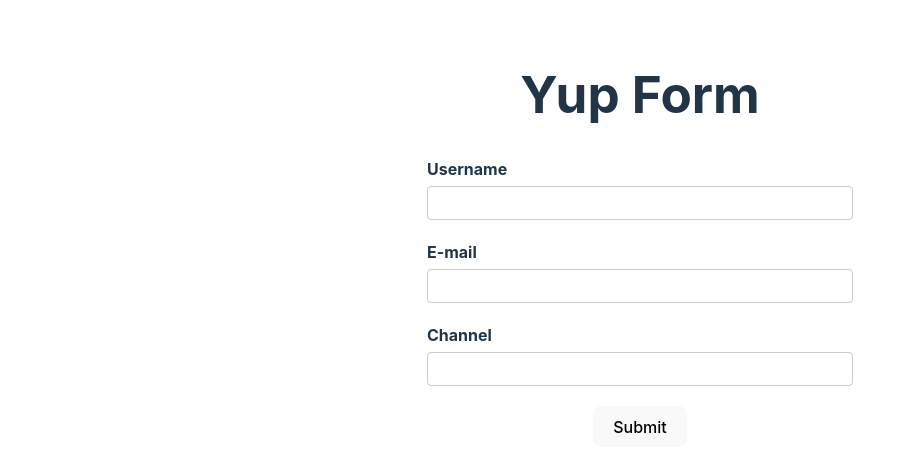
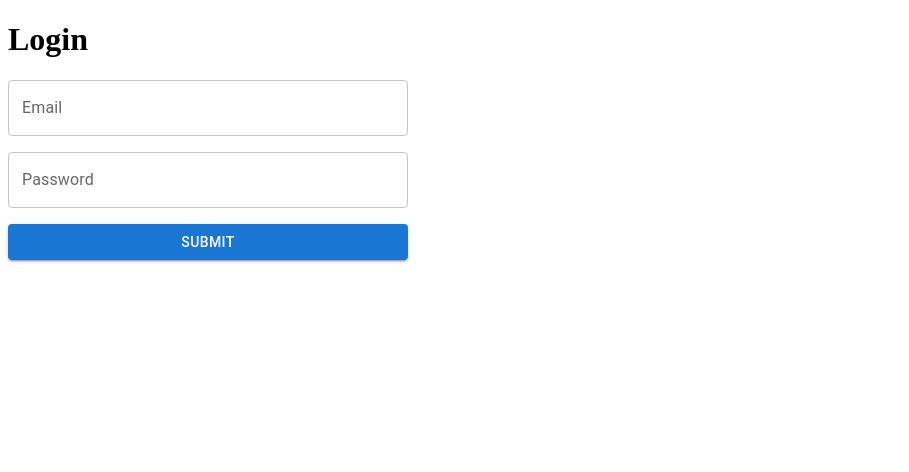
Before and after one commit to thinhphungdev/react-hook-form-demo, a React (Vite) app: page / in a window 1280 px wide. Shown: the top 472 px of the page, without its empty margins (0-909 px from the left). Built offline with nearby package versions, Linux system fonts and the light colour scheme.

Commit message:
feat: rhf integration with MUI

```diff
--- a/package.json
+++ b/package.json
@@ -10,7 +10,10 @@
     "preview": "vite preview"
   },
   "dependencies": {
+    "@emotion/react": "^11.11.1",
+    "@emotion/styled": "^11.11.0",
     "@hookform/resolvers": "^3.3.2",
+    "@mui/material": "^5.15.1",
     "react": "^18.2.0",
     "react-dom": "^18.2.0",
     "react-hook-form": "^7.49.2",
--- a/src/App.tsx
+++ b/src/App.tsx
@@ -1,11 +1,12 @@
-import './App.css';
+// import './App.css';
 import { YouTubeForm } from './components/YTForm';
 import { YupForm } from './components/YupForm';
+import LoginForm from './components/LoginForm';
 
 function App() {
   return (
     <div>
-      <YupForm />
+      <LoginForm />
     </div>
   );
 }
--- /dev/null
+++ b/src/components/LoginForm.tsx
@@ -0,0 +1,60 @@
+import { TextField, Button, Stack } from '@mui/material';
+import { useForm } from 'react-hook-form';
+import { DevTool } from '@hookform/devtools';
+
+type FormValues = {
+  email: string;
+  password: string;
+};
+
+function LoginForm() {
+  const { register, handleSubmit, formState, control } = useForm<FormValues>({
+    defaultValues: {
+      email: '',
+      password: '',
+    },
+  });
+
+  const { errors } = formState;
+
+  const onSubmit = (data: FormValues) => {
+    console.log(data);
+  };
+
+  return (
+    <div>
+      <h1>Login</h1>
+      <form onSubmit={handleSubmit(onSubmit)} noValidate>
+        <Stack spacing={2} width={400}>
+          <TextField
+            label='Email'
+            type='email'
+            {...register('email', {
+              required: 'Email is required',
+            })}
+            error={!!errors.email}
+            helperText={errors.email?.message}
+          ></TextField>
+
+          <TextField
+            label='Password'
+            type='password'
+            {...register('password', {
+              required: 'Password is required',
+            })}
+            error={!!errors.password}
+            helperText={errors.password?.message}
+          ></TextField>
+
+          <Button type='submit' variant='contained' color='primary'>
+            Submit
+          </Button>
+        </Stack>
+      </form>
+
+      <DevTool control={control} />
+    </div>
+  );
+}
+
+export default LoginForm;
```
Also changed, not shown: src/main.tsx (+6 -6 lines), 1 other file (tests, documents, lock files or other folders).
